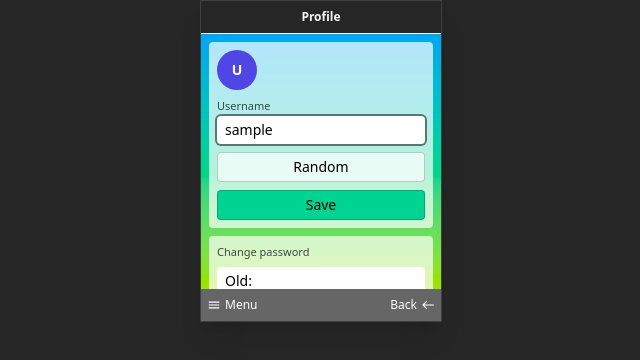
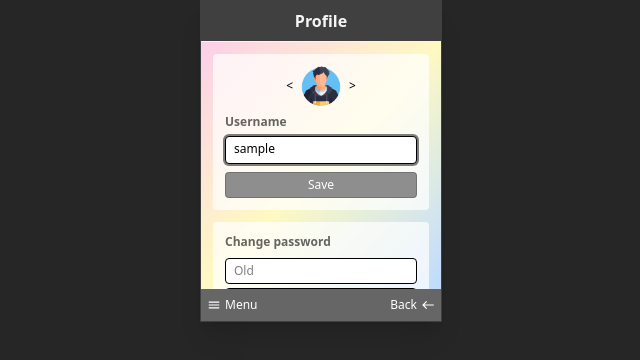
Before and after one commit to YuanWang08/CloudMosa-2025MeichuHackathon, a Vue app in the folder frontend/: page /settings/profile in a window 1280 px wide. Shown: the top 360 px of the page, without its empty margins (319-959 px from the left). Built offline with nearby package versions, Linux system fonts and the light colour scheme; sample sign-in values are in the browser's storage.

Commit message:
chore: partly renew frontend style

```diff
--- a/frontend/src/App.vue
+++ b/frontend/src/App.vue
@@ -288,19 +288,19 @@ async function onMenuAction({ type }: { type: string }) {
     <div class="phone-viewport bg-white relative flex flex-col">
       <header
         v-if="!isAuthPage && !route.path.startsWith('/channel/')"
-        class="shrink-0 p-2 text-center text-xs text-neutral-100 bg-neutral-800 border-b"
+        class="shrink-0 p-2 text-center text-base text-neutral-100 bg-neutral-700 border-b"
       >
         <template v-if="route.path.startsWith('/settings/language')">
-          <div class="font-semibold">{{ t('headers.language') }}</div>
+          <div class="text-base font-semibold">{{ t('headers.language') }}</div>
         </template>
         <template v-else-if="route.path.startsWith('/settings/sms')">
-          <div class="font-semibold">{{ t('headers.sms') }}</div>
+          <div class="text-base font-semibold">{{ t('headers.sms') }}</div>
         </template>
         <template v-else-if="route.path.startsWith('/settings/profile')">
-          <div class="font-semibold">{{ t('headers.profile') }}</div>
+          <div class="text-base font-semibold">{{ t('headers.profile') }}</div>
         </template>
         <template v-else-if="route.path.startsWith('/settings')">
-          <div class="font-semibold">{{ t('headers.settings') }}</div>
+          <div class="text-base font-semibold">{{ t('headers.settings') }}</div>
         </template>
         <template v-else>
           <nav class="flex items-center justify-center gap-6 truncate">
--- a/frontend/src/locales/en.json
+++ b/frontend/src/locales/en.json
@@ -38,8 +38,8 @@
     "sms": "SMS",
     "profile": "Profile",
     "settings": "Settings",
-    "broadcast": "Broadcast",
-    "message": "Message"
+    "broadcast": "Broadcast 📢",
+    "message": "Message 💬"
   },
   "settings": {
     "language": "Language",
--- a/frontend/src/views/ProfileView.vue
+++ b/frontend/src/views/ProfileView.vue
@@ -144,12 +144,44 @@ function onKey(e: KeyboardEvent) {
   if (focus.value === 5) return void handleType({ v: confirmPassword })
 }
 
+const avatarList = ref<string[]>([])
+const avatarIndex = ref<number>(-1)
+
+async function loadAvatarList() {
+  try {
+    const res = await fetch('/avatars/manifest.json', { cache: 'no-cache' })
+    if (!res.ok) throw new Error('manifest not found')
+    const list = (await res.json()) as string[]
+    avatarList.value = Array.isArray(list) ? list : []
+    // Set initial index based on current avatarImage
+    if (avatarImage.value && avatarList.value.length) {
+      avatarIndex.value = avatarList.value.indexOf(avatarImage.value)
+    } else {
+      avatarIndex.value = 0
+      avatarImage.value = avatarList.value[0] || null
+    }
+  } catch (e) {
+    avatarList.value = []
+    avatarIndex.value = -1
+  }
+}
+
+function changeAvatar(dir: number) {
+  if (!avatarList.value.length) return
+  let idx = avatarIndex.value
+  idx = (idx + dir + avatarList.value.length) % avatarList.value.length
+  avatarIndex.value = idx
+  avatarImage.value = avatarList.value[idx]
+  setMessage(t('profile.msg.saved'))
+}
+
 onMounted(() => {
   window.addEventListener('keydown', onKey)
   nextTick(() => {
     focusDom()
     scrollToFocus()
   })
+  loadAvatarList()
 })
 onBeforeUnmount(() => window.removeEventListener('keydown', onKey))
 // 隨機挑選頭像：從 /avatars/manifest.json 讀取檔名清單（前端 public 目錄）
@@ -171,13 +203,22 @@ async function randomizeAvatar() {
 
 <template>
   <div
-    class="h-full flex flex-col bg-gradient-to-b from-sky-500 via-emerald-400 to-lime-400 text-black"
+    class="h-full flex flex-col bg-gradient-to-br from-pink-200 via-yellow-100 to-blue-200 text-black"
   >
-    <div class="flex-1 content-scroll p-2 text-sm space-y-2">
+    <div class="flex-1 content-scroll p-3 text-xs space-y-3">
       <!-- Avatar + Username -->
-      <div class="bg-white/70 rounded p-2">
-        <div class="grid grid-cols-[auto,1fr,auto,auto] items-center gap-2">
-          <div class="w-10 h-10 aspect-square shrink-0">
+      <div class="bg-white/70 rounded p-3">
+        <div class="grid grid-cols-[auto,auto,1fr,auto] items-center gap-2">
+          <div class="flex items-center justify-center">
+            <button
+              class="px-1 py-1 rounded-l text-black focus:ring-1"
+              :disabled="!avatarList.length"
+              @click="changeAvatar(-1)"
+              aria-label="Previous avatar"
+            >
+              <
+            </button>
+            <div class="w-10 h-10 aspect-square shrink-0 mx-1">
               <img
                 v-if="avatarImage"
                 :src="`/avatars/${avatarImage}`"
@@ -192,28 +233,29 @@ async function randomizeAvatar() {
                 {{ avatarInitials }}
               </div>
             </div>
+            <button
+              class="px-1 py-1 rounded-l text-black focus:ring-1"
+              :disabled="!avatarList.length"
+              @click="changeAvatar(1)"
+              aria-label="Next avatar"
+            >
+             >
+            </button>
+          </div>
           <div class="min-w-0">
-            <div class="text-[11px] opacity-70 mb-0.5">{{ t('profile.username') }}</div>
+            <div class="text-[12px] font-bold opacity-60 mb-1.5">{{ t('profile.username') }}</div>
             <div
               ref="usernameRef"
               tabindex="-1"
-              class="rounded bg-white px-2 py-1 min-h-[28px] overflow-hidden text-ellipsis whitespace-nowrap focus:outline-none"
+              class="rounded bg-white border px-2 py-1 min-h-[28px] overflow-hidden text-ellipsis whitespace-nowrap focus:outline-none"
               :class="focus === 0 ? 'ring-2 ring-black/50' : ''"
             >
               {{ username || t('profile.usernameHint') }}
             </div>
           </div>
           <button
-            ref="randomRef"
-            class="px-3 py-1 rounded bg-white/70 text-black border border-black/20 focus:outline-none"
-            :class="focus === 1 ? 'ring-2 ring-black/30' : ''"
-            @click="randomizeAvatar"
-          >
-            Random
-          </button>
-          <button
             ref="saveUserRef"
-            class="px-3 py-1 rounded bg-emerald-400 text-black border border-black/20 shrink-0 focus:outline-none"
+            class="px-3 py-1 rounded bg-[#8E8E8E] text-white border border-black/20 shrink-0"
             :class="focus === 2 ? 'ring-2 ring-black' : ''"
             @click="saveUsername"
           >
@@ -223,38 +265,38 @@ async function randomizeAvatar() {
       </div>
 
       <!-- Change password -->
-      <div class="bg-white/70 rounded p-2 space-y-2">
-        <div class="text-[11px] opacity-70">{{ t('profile.changePassword') }}</div>
+      <div class="bg-white/70 rounded p-3 space-y-2">
+        <div class="grid grid-cols-[auto,auto,1fr,auto] items-center gap-2">
+        <div class="text-[12px] font-bold opacity-60">{{ t('profile.changePassword') }}</div>
         <div class="grid grid-cols-1 gap-1">
-          <div
+          <input
             ref="oldRef"
-            tabindex="-1"
-            class="rounded bg-white px-2 py-1 focus:outline-none"
+            type="password"
+            v-model="oldPassword"
+            :placeholder="t('profile.old')"
+            class="rounded bg-white px-2 py-1 border focus:outline-none"
             :class="focus === 3 ? 'ring-2 ring-black/50' : ''"
-          >
-            {{ t('profile.old') }}: {{ oldPassword.replace(/./g, '•') }}
+          />
+          <input
+            ref="newRef"
+            type="password"
+            v-model="newPassword"
+            :placeholder="t('profile.new')"
+            class="rounded bg-white px-2 py-1 border focus:outline-none"
+            :class="focus === 4 ? 'ring-2 ring-black/50' : ''"
+          />
+          <input
+            ref="confirmRef"
+            type="password"
+            v-model="confirmPassword"
+            :placeholder="t('profile.confirm')"
+            class="rounded bg-white px-2 py-1 border focus:outline-none"
+            :class="focus === 5 ? 'ring-2 ring-black/50' : ''"
+          />
         </div>
-          <div
-            ref="newRef"
-            tabindex="-1"
-            class="rounded bg-white px-2 py-1 focus:outline-none"
-            :class="focus === 4 ? 'ring-2 ring-black/50' : ''"
-          >
-            {{ t('profile.new') }}: {{ newPassword.replace(/./g, '•') }}
-          </div>
-          <div
-            ref="confirmRef"
-            tabindex="-1"
-            class="rounded bg-white px-2 py-1 focus:outline-none"
-            :class="focus === 5 ? 'ring-2 ring-black/50' : ''"
-          >
-            {{ t('profile.confirm') }}: {{ confirmPassword.replace(/./g, '•') }}
-          </div>
-        </div>
-        <div class="flex justify-end">
         <button
             ref="savePwdRef"
-            class="px-2 py-1 rounded bg-amber-300 text-black border border-black/20 focus:outline-none"
+            class="px-3 py-1 rounded bg-[#8E8E8E] text-white border border-black/20 shrink-0"
             :class="focus === 6 ? 'ring-2 ring-black' : ''"
             @click="savePassword"
           >
--- a/frontend/src/views/SettingsLanguageView.vue
+++ b/frontend/src/views/SettingsLanguageView.vue
@@ -46,7 +46,7 @@ onBeforeUnmount(() => window.removeEventListener('keydown', onKey))
 
 <template>
   <div
-    class="h-full flex flex-col bg-gradient-to-b from-sky-500 via-emerald-400 to-lime-400 text-black"
+    class="h-full flex flex-col bg-gradient-to-tr from-pink-200 via-orange-100 to-yellow-200 text-black"
   >
     <div class="flex-1 p-2 text-sm">
       <ul class="space-y-2">
--- a/frontend/src/views/SettingsView.vue
+++ b/frontend/src/views/SettingsView.vue
@@ -126,7 +126,7 @@ onBeforeUnmount(() => window.removeEventListener('keydown', onKey))
 
 <template>
   <div
-    class="h-full flex flex-col bg-gradient-to-b from-sky-500 via-emerald-400 to-lime-400 text-black"
+    class="h-full flex flex-col bg-gradient-to-tr from-pink-200 via-orange-100 to-yellow-200 text-black"
   >
     <div class="flex-1 content-scroll p-2 text-sm">
       <ul class="space-y-2">
```
Also changed, not shown: 1 other file (tests, documents, lock files or other folders). Lines whose indentation alone changed are shown as unchanged.
